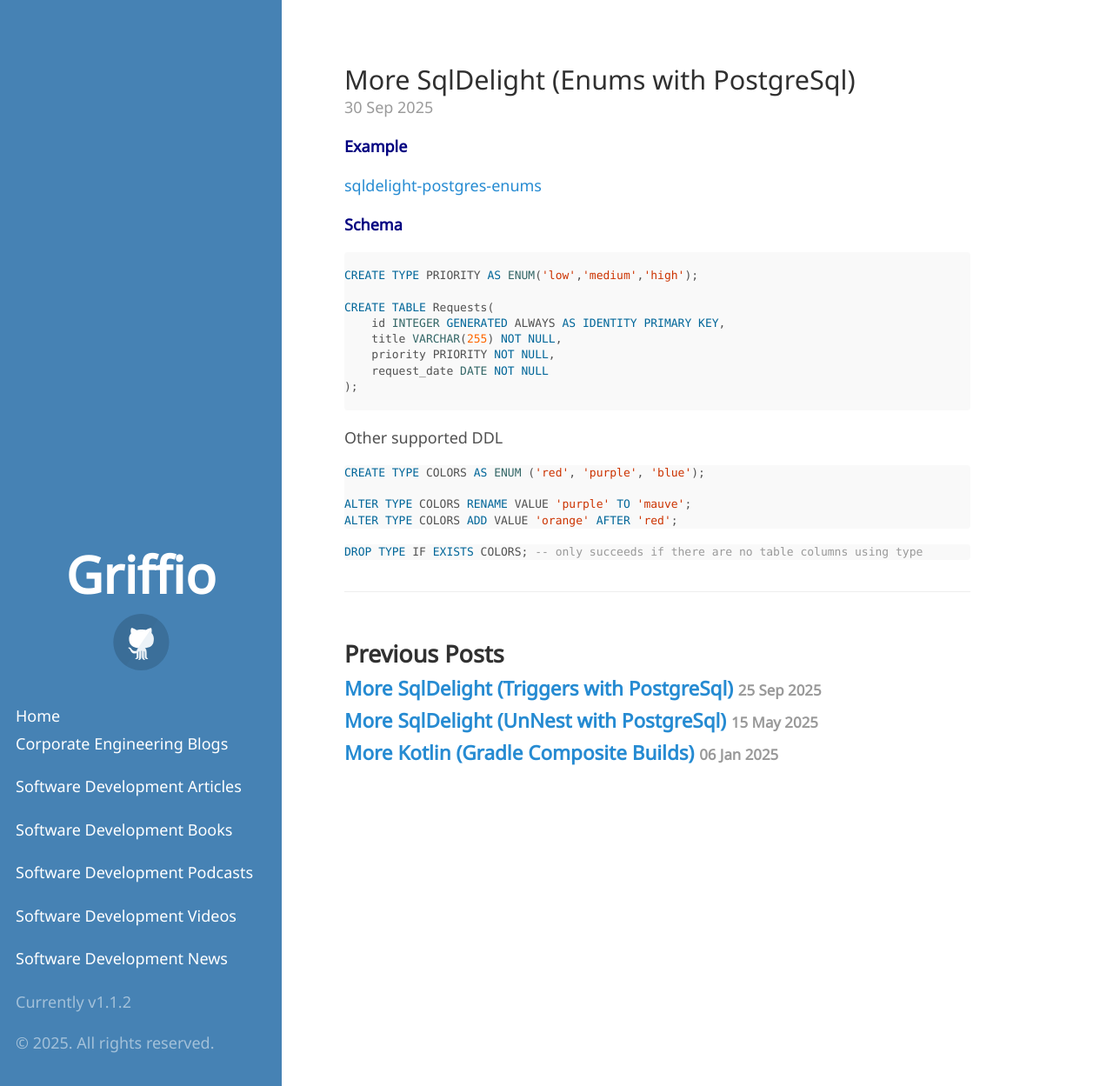
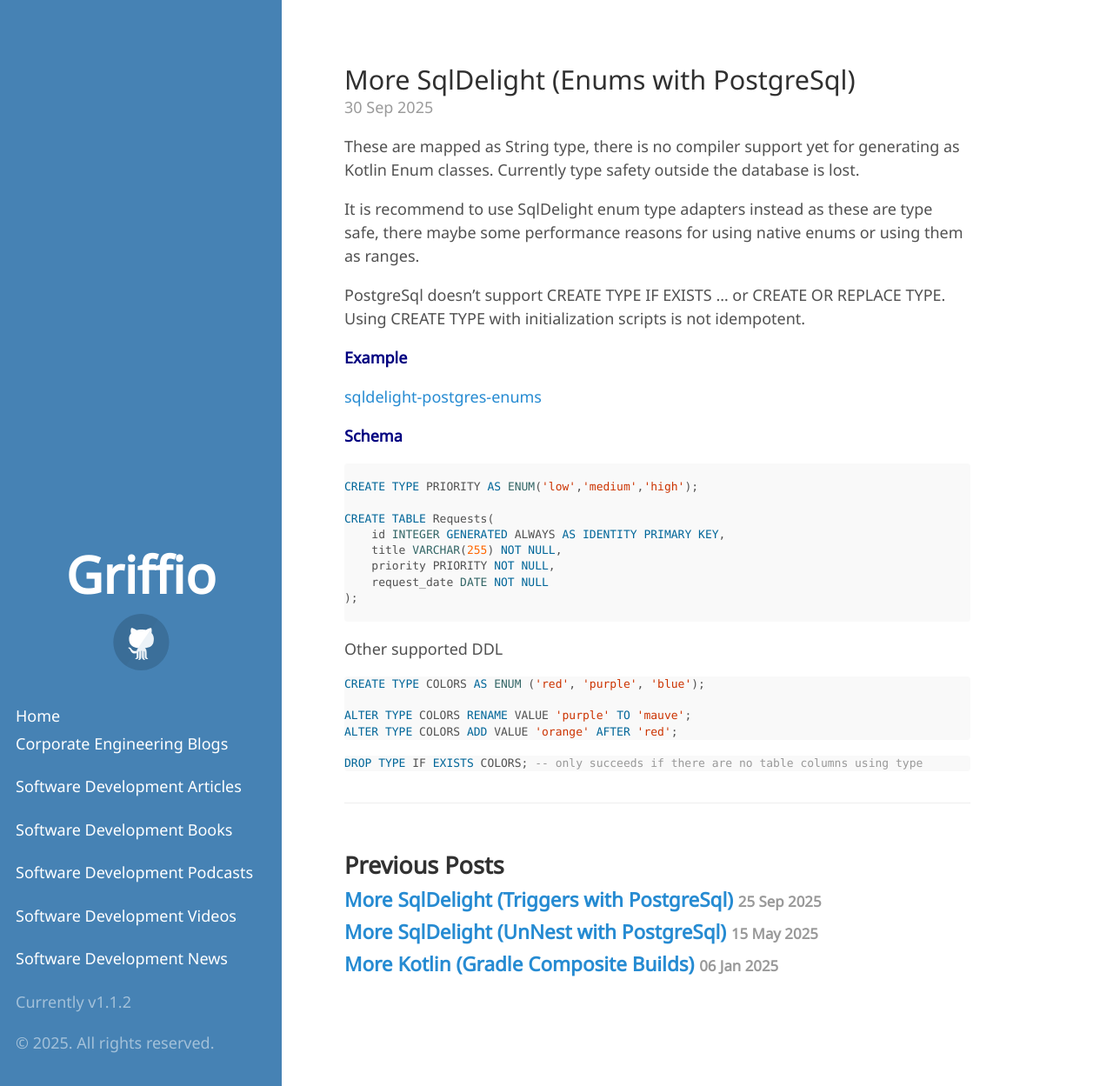
Before and after one commit to griffio/griffio.github.io, a Jekyll site: the page built from _posts/2025-09-30-More-SqlDelight-Enums-With-PostgreSql.md, in a window 1280 px wide and 1249 px high. Shown: the whole window at 87% size. Built offline with Jekyll 4.4.1, drawn with Linux system fonts in a browser that asks for light colours; some web fonts are replaced.

Commit message:
Update 2025-09-30-More-SqlDelight-Enums-With-PostgreSql.md

```diff
--- a/_posts/2025-09-30-More-SqlDelight-Enums-With-PostgreSql.md
+++ b/_posts/2025-09-30-More-SqlDelight-Enums-With-PostgreSql.md
@@ -6,6 +6,12 @@
 published: true
 summary: sqldelight postgresql support for enums
 ---
+
+These are mapped as String type, there is no compiler support yet for generating as Kotlin Enum classes. Currently type safety outside the database is lost.
+
+It is recommend to use SqlDelight enum type adapters instead as these are type safe, there maybe some performance reasons for using native enums or using them as ranges.
+
+PostgreSql doesn't support CREATE TYPE IF EXISTS ... or CREATE OR REPLACE TYPE. Using CREATE TYPE with initialization scripts is not idempotent.
 
 **Example**
 
```
